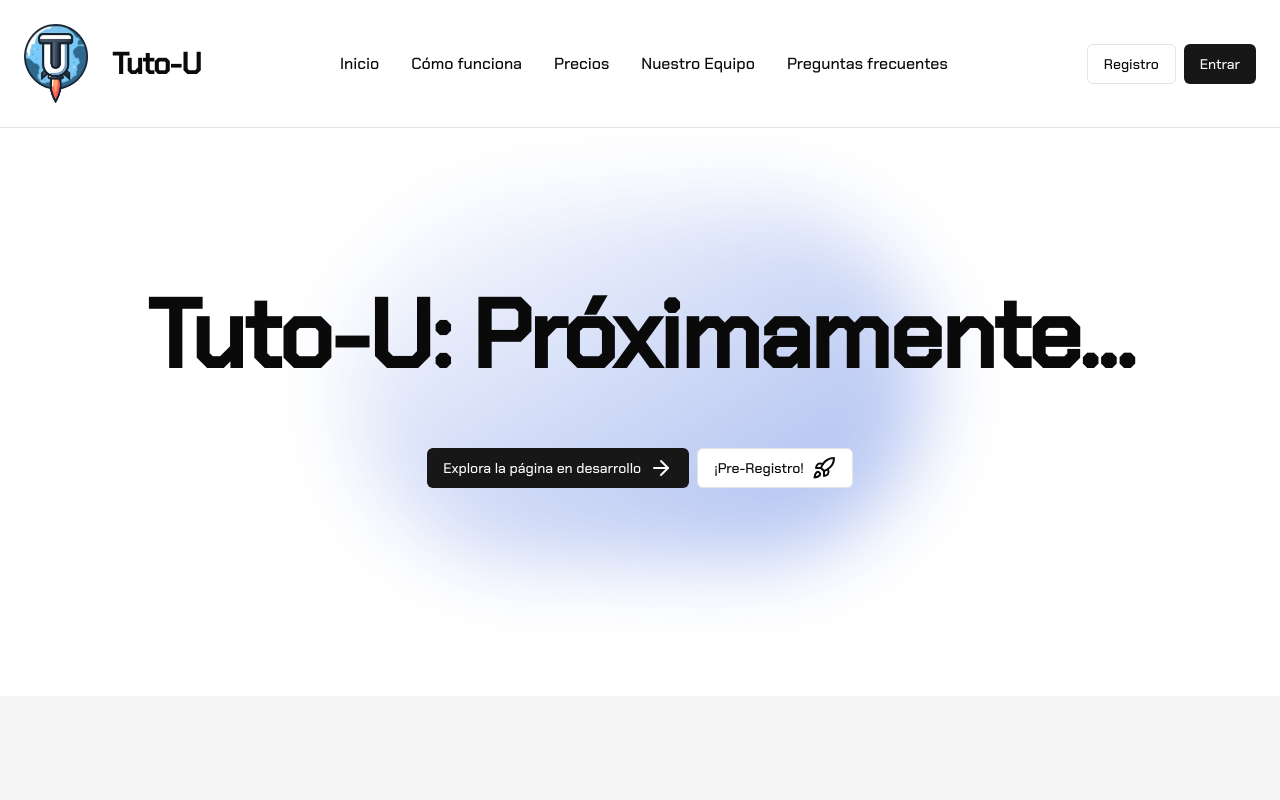
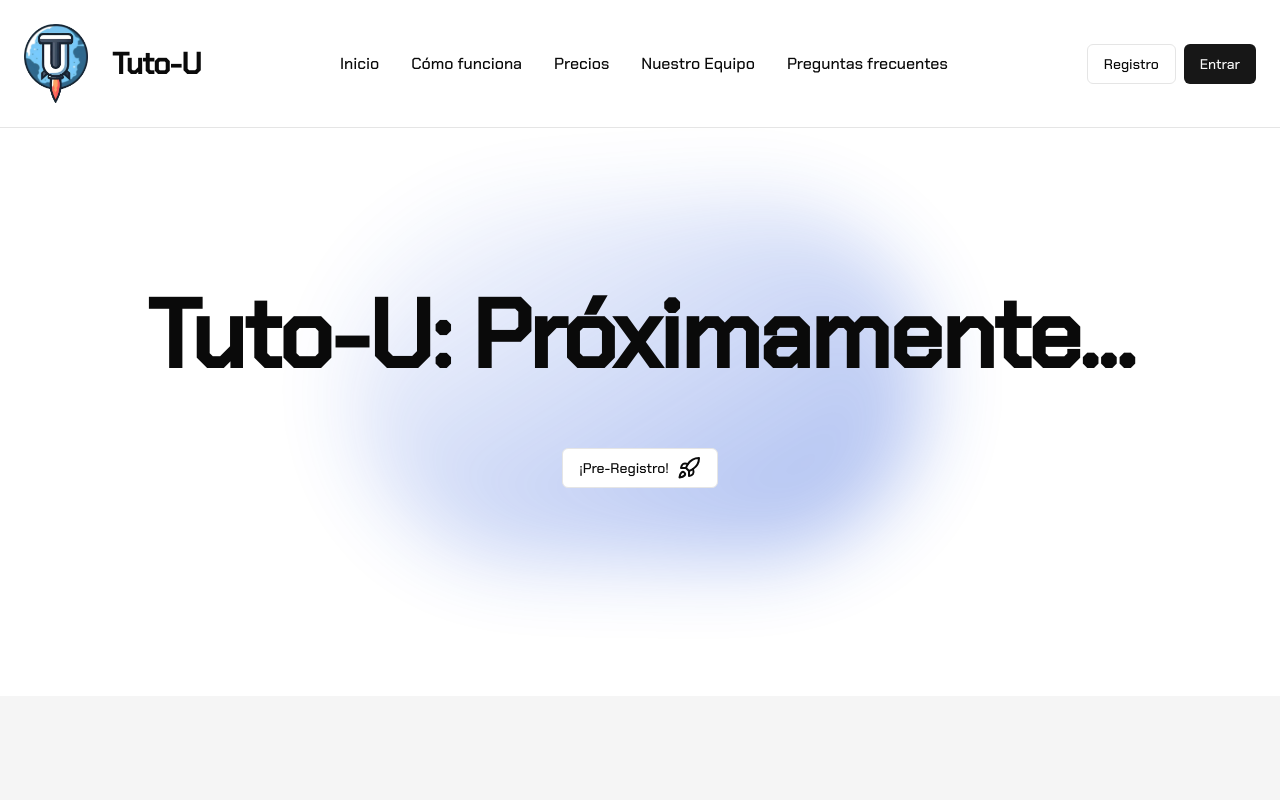
Before and after one commit to carlosandresat/tuto-u, a Next.js app: page / in a window 1280 px wide. Shown: the top 800 px of the page. Built offline with nearby package versions, Linux system fonts and the light colour scheme.

Commit message:
feat: delete home page preview button from /

```diff
--- a/src/app/page.tsx
+++ b/src/app/page.tsx
@@ -18,11 +18,6 @@ export default function Home() {
           </h1>
         </div>
         <div className="mt-8 md:mt-16 md:mb-32 space-x-2 flex flex-col md:flex-row items-center space-y-2 md:space-y-0">
-          <Link href="/home">
-            <Button variant="default">
-              Explora la página en desarrollo <ArrowRight className="ml-2" />
-            </Button>
-          </Link>
           <Link href="/preregister">
             <Button variant="outline">
               ¡Pre-Registro! <Rocket className="ml-2" />
```
